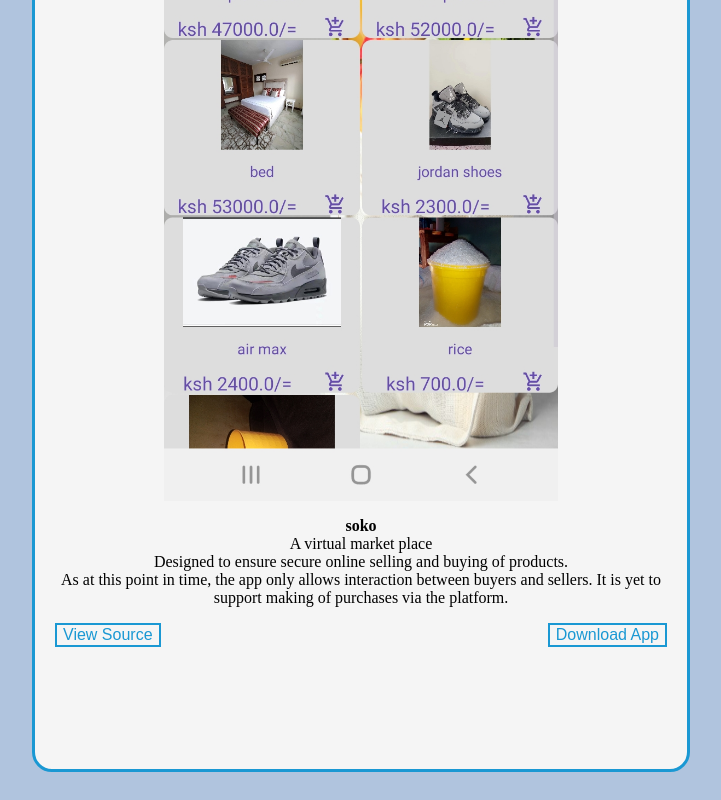
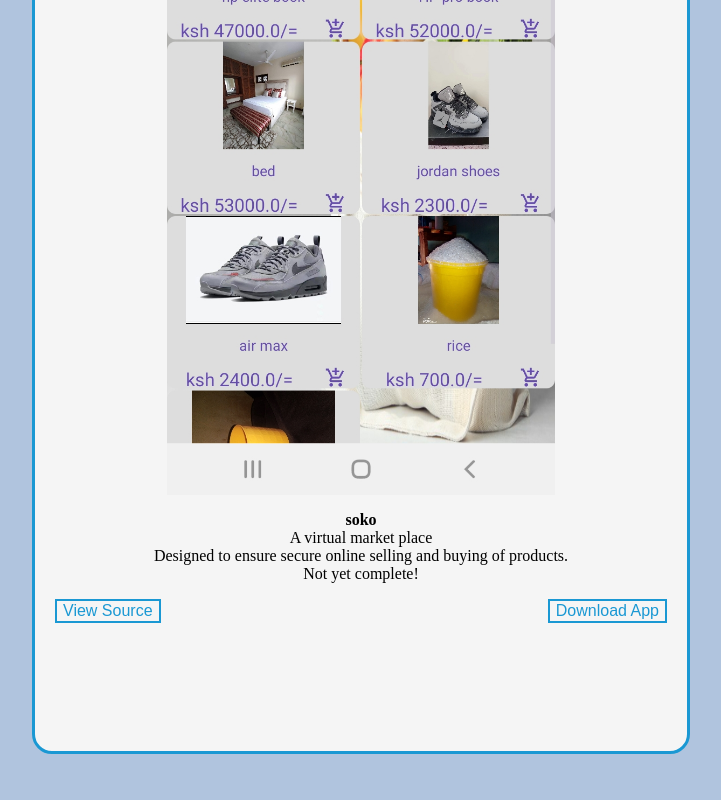
Before and after one commit to Daniel-Macharia/Daniel-Macharia.github.io, a plain HTML site: page soko.html in a window 1280 px wide. Shown: the part 458-1258 px from the top of the page, without its empty margins (279-1000 px from the left). Drawn offline with Linux system fonts and the light colour scheme.

Commit message:
reduce words in soko description on soko page

```diff
--- a/soko.html
+++ b/soko.html
@@ -15,8 +15,7 @@
             <b>soko</b><br/>
             A virtual market place<br>
             Designed to ensure secure online selling and buying of products.<br>
-            As at this point in time, the app only allows interaction between buyers and sellers.
-            It is yet to support making of purchases via the platform.
+            Not yet complete!
         </p>
         <div id="project-button-div">
             <button class="project-button" id="source-button">View Source</button>
```
